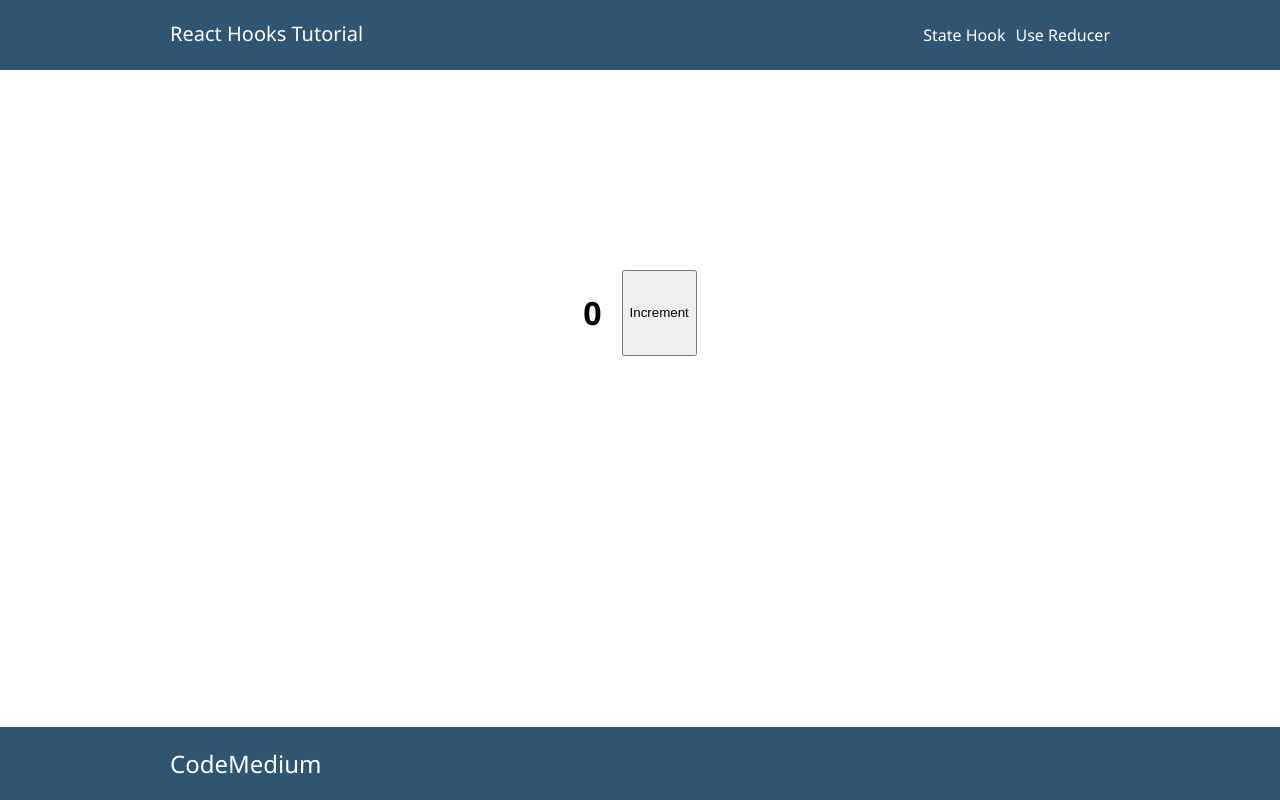
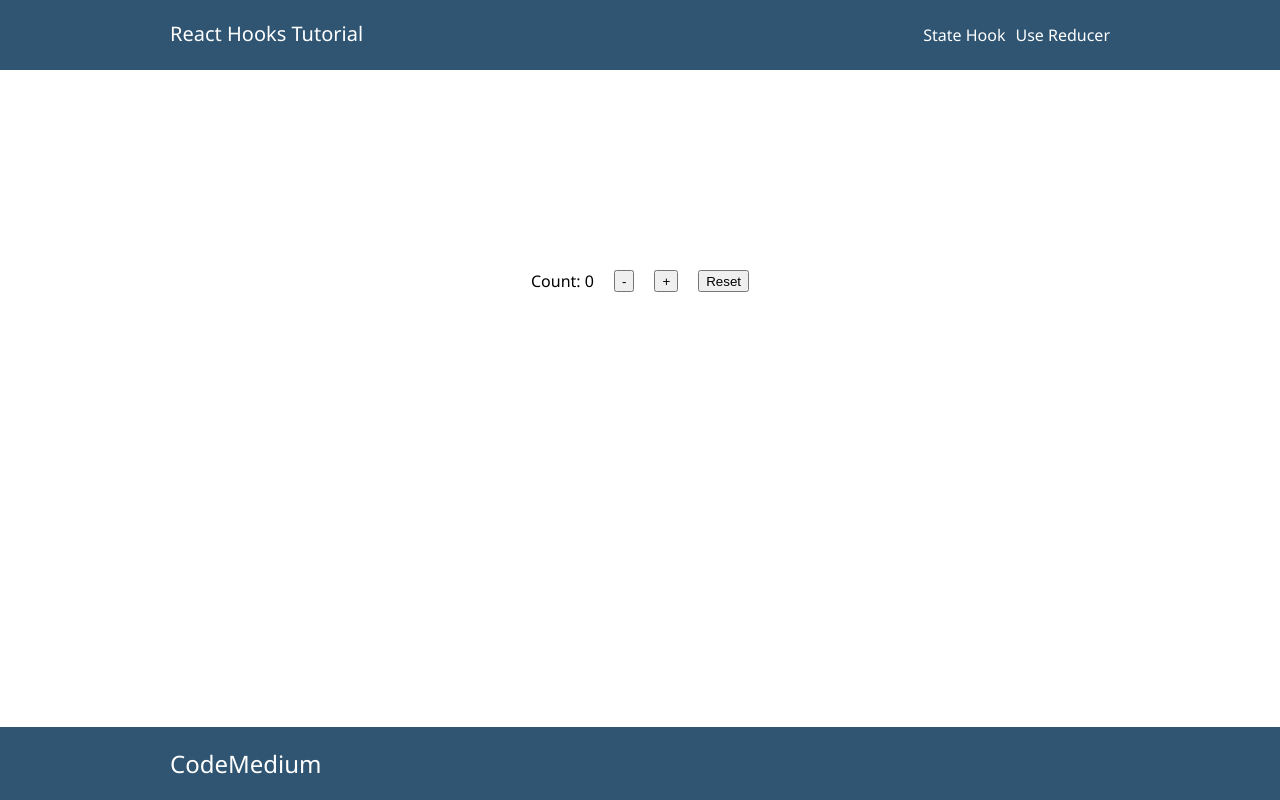
Before and after one commit to ArnasDickus/react-hooks-series, a Next.js app: page /use-reducer in a window 1280 px wide. Built offline with nearby package versions, Linux system fonts and the light colour scheme.

Commit message:
use-reducer created

```diff
--- a/src/pages/use-reducer/index.tsx
+++ b/src/pages/use-reducer/index.tsx
@@ -4,18 +4,19 @@ import { IHeadSeo } from '@shared/interfaces'
 import React, { useReducer, useState } from 'react'
 import styled from 'styled-components';
 
-interface IincrementData {
-  increment: number;
-  history: number[];
-}
 
-const reducer = (state, action) => {
-    switch(action.type) {
-        case "INCREMENT":
-        return {count: state.count =+ 1, ...state}
+  type State = {
+    value: number;
+  }
 
-    }
-}
+  const initialCounterState: State = {
+    value: 0
+  }
+
+  type Action = {
+    type: 'INCREASE' | 'DECREASE' | 'RESET',
+    payload: number
+  }
 
 const UseReducerPage = () => {
   const headSeoData: IHeadSeo = {
@@ -24,22 +25,63 @@ const UseReducerPage = () => {
     description: "Training for useState hook"
   }
 
-  const [count, setCount] = useState(0);
-  const [showText, setShowText] = useState(false);
-  const [state, dispatch] = useReducer(reducer, {count: 0, showText: false});
+  const counterReducer = (state: State, action: Action): State => {
+    const {type, payload} = action;
+    switch (type) {
+      case 'INCREASE':
+      return {
+          ...state,
+          value: state.value + payload
+        }
+      case 'DECREASE':
+        return {
+          ...state,
+          value: state.value - payload
+        }
+      case 'RESET':
+        return initialCounterState
+      default:
+        return state;
+    }
+  }
+
+  const [
+    state,
+    dispatch
+  ] = useReducer(counterReducer, initialCounterState);
+
   return (
     <Layout headSeoData={headSeoData}>
       <ContainerUseReducerPage>
           <div className="wrapper">
-          <h1>{count}</h1>
+          Count: {state.value}
+          <button onClick={() => dispatch({
+              type: 'DECREASE',
+              payload: 1
+          })}>
+            -
+          </button>
+          <button onClick={() => dispatch({
+             type: 'INCREASE',
+             payload: 1
+          })}>
+            +
+          </button>
+          <button onClick={() => dispatch({
+             type: 'RESET',
+             payload: 1
+          })}>
+            Reset
+          </button>
+          {/* <h1>{count}</h1>
           <button onClick={() => {
-              setCount(count + 1);
-              setShowText(!showText);
-          }}>Increment</button>
-            </div>
+              // setCount(count + 1);
+              // setShowText(!showText);
+          }}>Increment</button> */}
+          </div>
 
 
-      {showText ? <p className="text">This is a text</p> : null}
+      {/* {showText ? <p className="text">This is a text</p> : null} */}
       </ContainerUseReducerPage>
     </Layout>
   )
```
